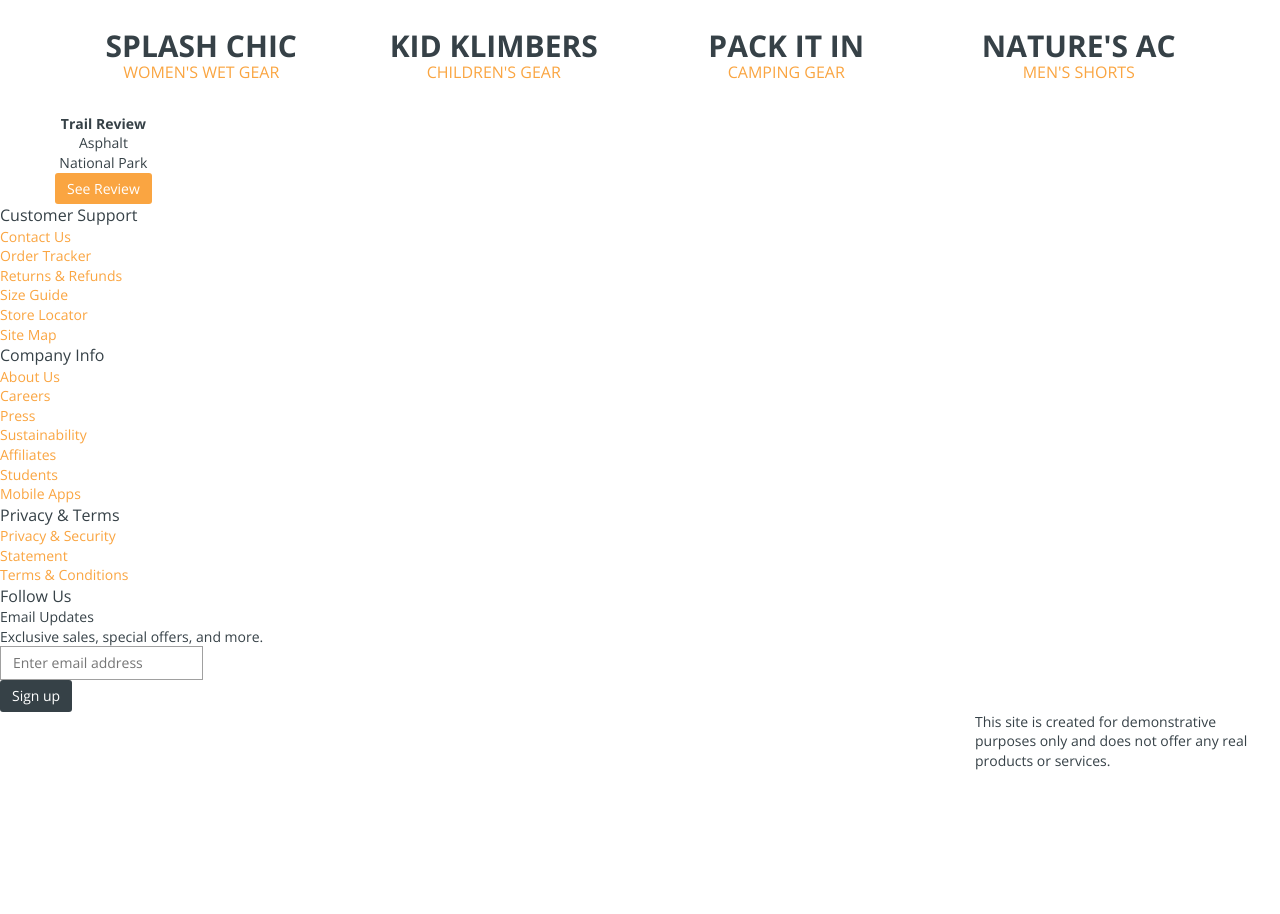
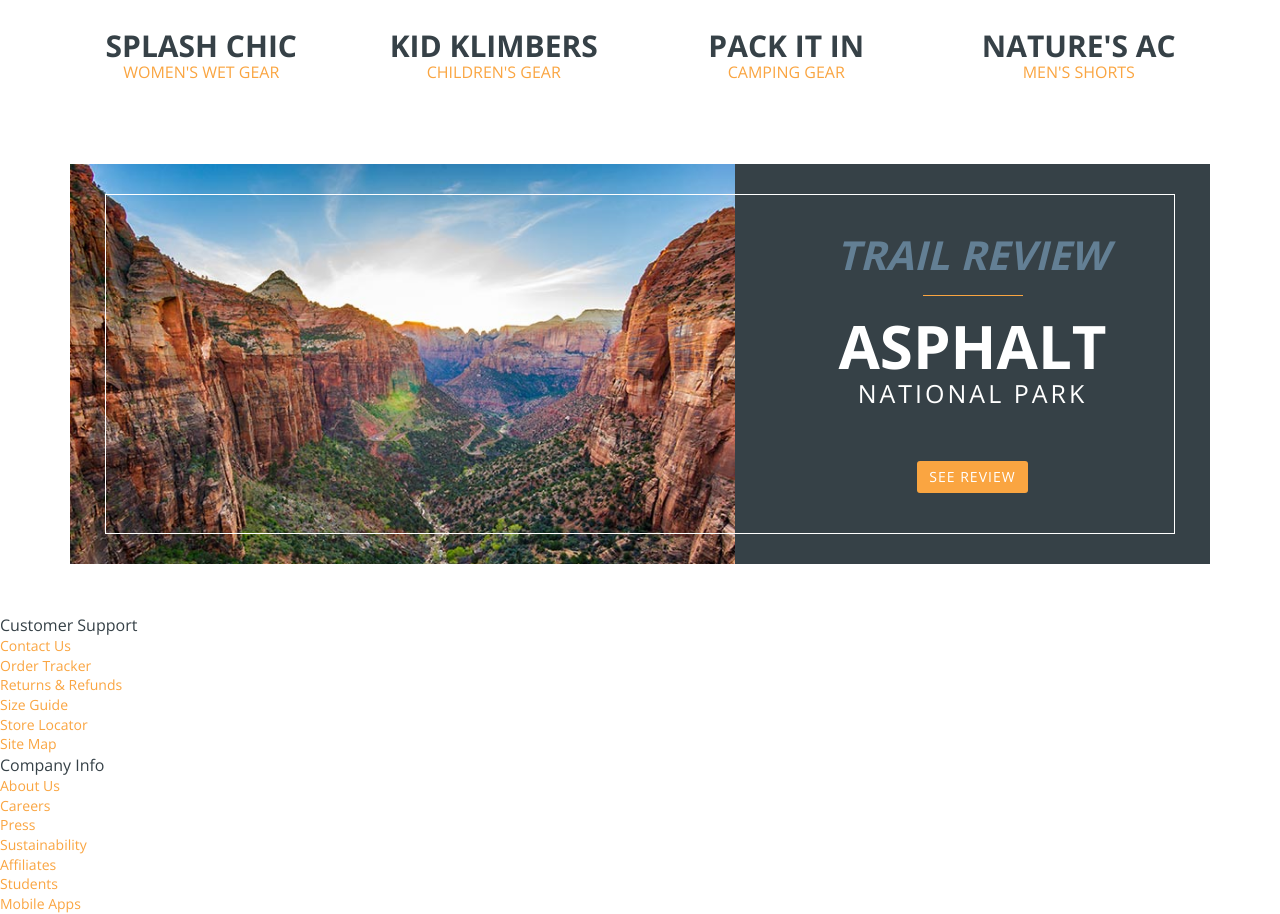
Before and after one commit to WillaJ7/Build-a-Rock-Climbing-Company-Landing-Page-with-HTML-CSS, a website: page index.html in a window 1280 px wide. Shown: the part 1215-2129 px from the top of the page. Drawn offline with nearby package versions, Linux system fonts and the light colour scheme.

Commit message:
Module 5 - Pluralsight project

```diff
--- a/css/main.css
+++ b/css/main.css
@@ -224,3 +224,63 @@ section {
   font-weight: 700;
   line-height: 1;
 }
+.full-banner {
+  padding: 0 15px;
+  margin: 50px 0;
+  position: relative;
+}
+.full-banner:before {
+  content: "";
+  position: absolute;
+  border: 1px solid #ffffff;
+  top: 30px;
+  bottom: 30px;
+  left: 50px;
+  right: 50px;
+  z-index: 1;
+}
+.full-banner-image {
+  flex: 0 0 58.333333%;
+  background-image: url("../img/vista.jpg");
+  background-size: cover;
+  background-position: top center;
+  min-height: 400px;
+}
+.full-banner-sidebar {
+  flex: 0 0 41.666667%;
+  background-color: #364147;
+  text-transform: uppercase;
+  padding: 30px;
+  color: #ffffff;
+}
+.full-banner-sidebar h4 {
+  font-size: 40px;
+  font-weight: 700;
+  font-style: italic;
+  color: #637f94;
+  line-height: 1;
+}
+.full-banner-sidebar h4:after {
+  content: "";
+  width: 100px;
+  height: 1px;
+  background-color: #faa541;
+  margin: 20px auto;
+  display: block;
+}
+.full-banner-sidebar > div:nth-of-type(1) {
+  font-size: 60px;
+  font-weight: 700;
+  line-height: 1;
+}
+.full-banner-sidebar > div:nth-of-type(2) {
+  font-size: 25px;
+  font-weight: 200;
+  letter-spacing: 3px;
+}
+.full-banner-sidebar .btn.btn-default {
+  margin-top: 50px;
+  text-transform: uppercase;
+  letter-spacing: 1px;
+  z-index: 1;
+}
--- a/index.html
+++ b/index.html
@@ -113,9 +113,9 @@
       </section>
 
       <!-- FULL BANNER -->
-      <section>
-        <div></div>
-        <div class="flex flex-column align-center center">
+      <section class="full-banner">
+        <div class="full-banner-image"></div>
+        <div class="flex flex-column align-center center full-banner-sidebar">
           <h4>Trail Review</h4>
           <div>Asphalt</div>
           <div>National Park</div>
```
